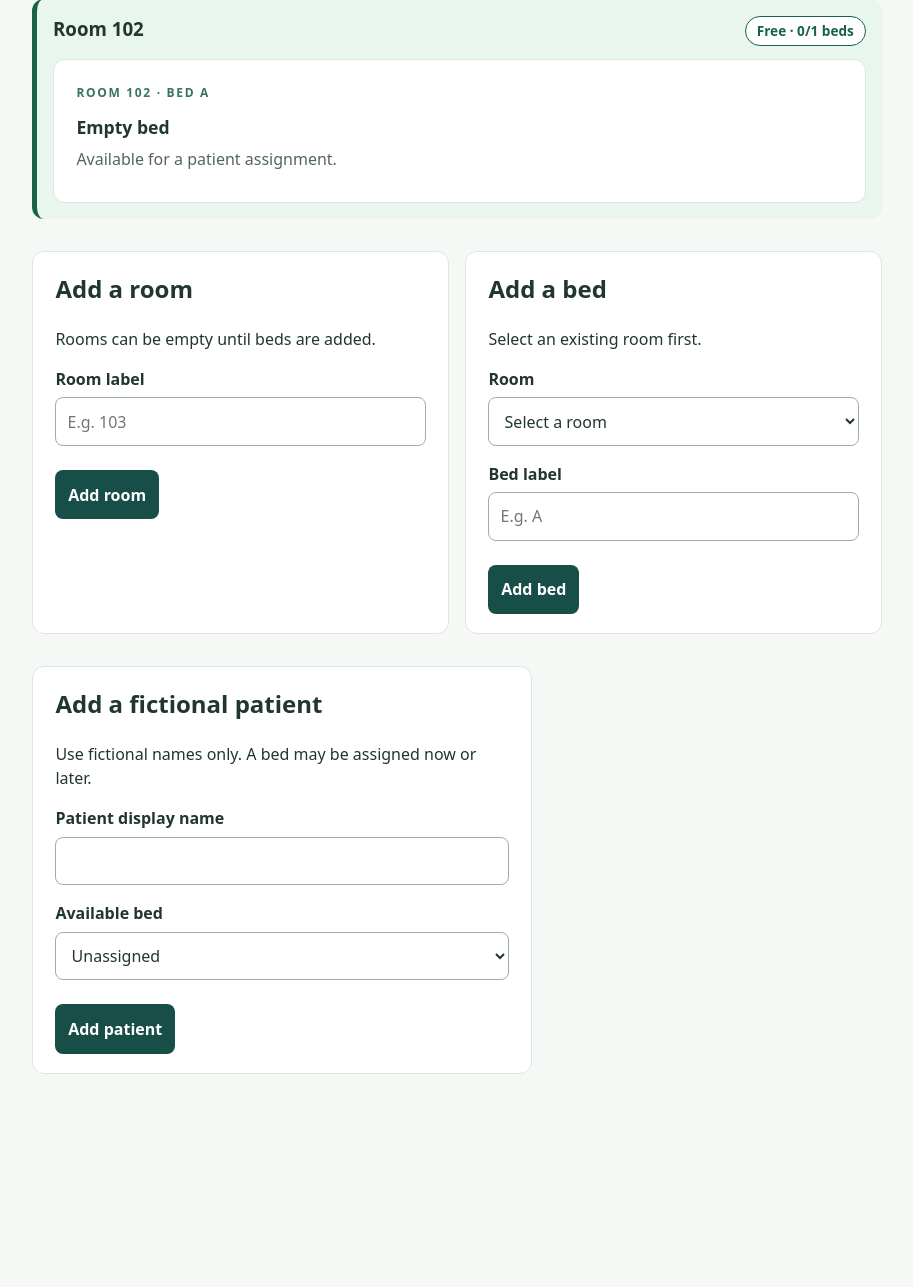
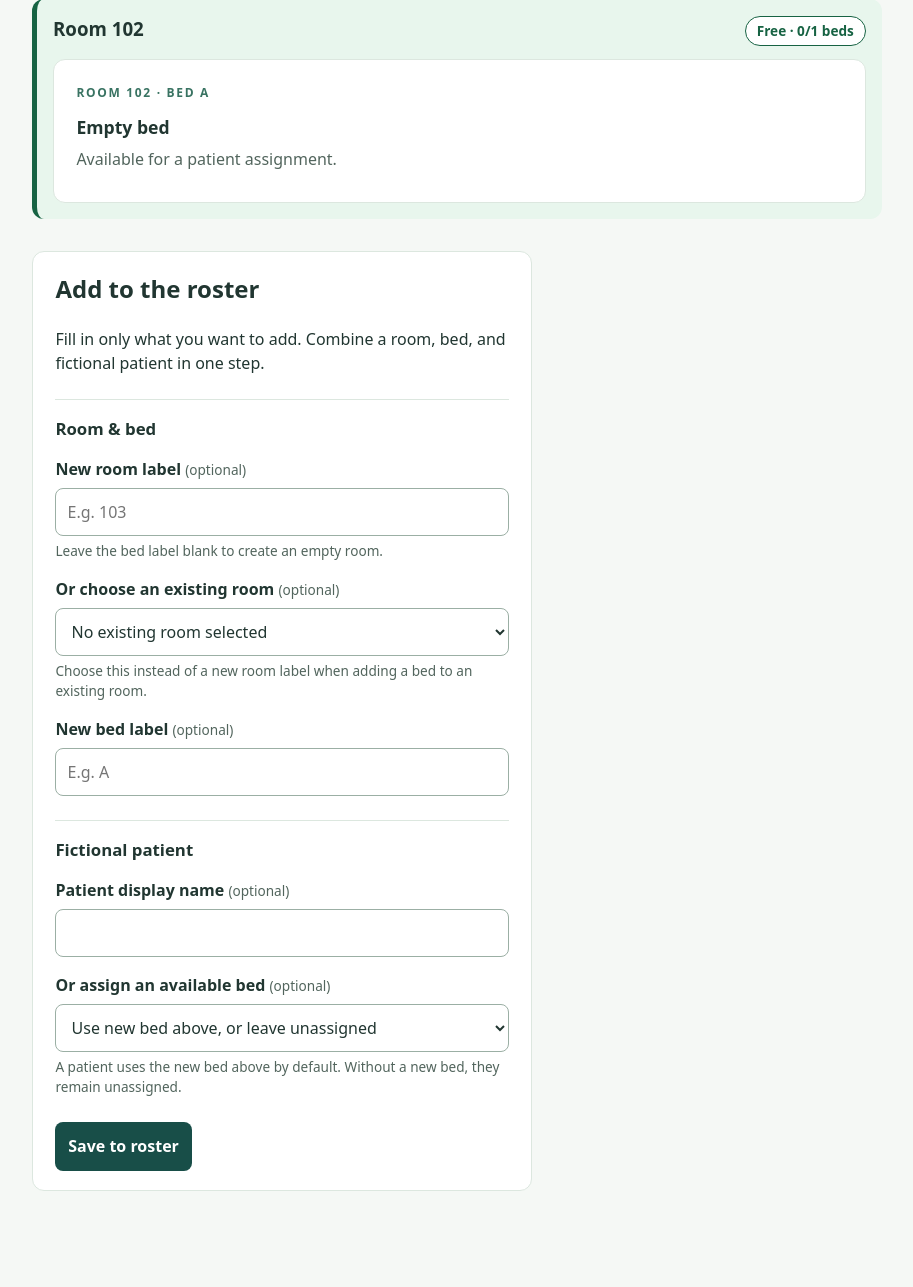
Before and after one commit to matiastripode/hw_hackathon_oct_2026, a FastAPI app: page / in a window 1280 px wide. Shown: the part 700-1987 px from the top of the page, without its empty margins (183-1096 px from the left). Before the commit the page ends 1774 px from the top, so only its background shows below. Run offline with FastAPI, Linux system fonts and the light colour scheme; the visitor is signed in with stand-in values (Sample User, id 1); data comes from the database, SQL or seed files in the repository.

Commit message:
Unify roster creation and paginate rooms and patients

```diff
--- a/handoff/app.py
+++ b/handoff/app.py
@@ -4,7 +4,7 @@ import sqlite3
 from contextlib import asynccontextmanager
 from pathlib import Path
 
-from fastapi import FastAPI, Form, HTTPException, Request
+from fastapi import FastAPI, Form, HTTPException, Query, Request
 from fastapi.responses import HTMLResponse, RedirectResponse
 from fastapi.staticfiles import StaticFiles
 from fastapi.templating import Jinja2Templates
@@ -17,6 +17,7 @@ ASSETS = Path(__file__).resolve().parent
 EDITABLE_ENTRY_TYPES = {"symptom", "task"}
 SEVERITIES = {"low", "medium", "high"}
 ENTRY_STATUSES = {"open", "done"}
+ROSTER_PAGE_SIZE = 3
 ENTRY_PRESETS = {
     "symptom": ("Dizziness", "Pain or discomfort", "Poor sleep", "Reduced appetite"),
     "task": ("Confirm transportation", "Prepare appointment notes", "Check supplies", "Confirm follow-up appointment"),
@@ -85,13 +86,21 @@ def logout(request: Request):
 
 
 @app.get("/", response_class=HTMLResponse)
-def roster(request: Request):
+def roster(request: Request, room_page: int = Query(1, ge=1), patient_page: int = Query(1, ge=1)):
     if not request.session.get("caregiver"):
         return RedirectResponse("/login", status_code=303)
-    return render_roster(request)
+    return render_roster(request, room_page=room_page, patient_page=patient_page)
 
 
-def render_roster(request, error=None, status_code=200, room_error=None, bed_error=None):
+def paginate(items, page):
+    pages = max(1, (len(items) + ROSTER_PAGE_SIZE - 1) // ROSTER_PAGE_SIZE)
+    page = min(page, pages)
+    start = (page - 1) * ROSTER_PAGE_SIZE
+    return items[start:start + ROSTER_PAGE_SIZE], page, pages
+
+
+def render_roster(request, error=None, status_code=200, room_error=None, bed_error=None,
+                  room_page=1, patient_page=1, form_values=None):
     with open_database(database_path()) as connection:
         rooms = []
         for row in connection.execute(
@@ -121,17 +130,37 @@ def render_roster(request, error=None, status_code=200, room_error=None, bed_err
         unassigned = connection.execute(
             "SELECT id, display_name FROM patient WHERE bed_id IS NULL AND active = 1 ORDER BY display_name, id"
         ).fetchall()
+    visible_rooms, room_page, room_pages = paginate(rooms, room_page)
+    visible_patients, patient_page, patient_pages = paginate(unassigned, patient_page)
+    visible_beds, bed_pages = {}, {}
+    for room in visible_rooms:
+        room_beds = [bed for bed in beds if bed["room_label"] == room["label"]]
+        try:
+            requested_page = max(1, int(request.query_params.get(f"bed_page_{room['id']}", "1")))
+        except ValueError:
+            requested_page = 1
+        visible_beds[room["id"]], current_page, total_pages = paginate(room_beds, requested_page)
+        bed_pages[room["id"]] = (current_page, total_pages)
     return templates.TemplateResponse(
         request,
         "roster.html",
         {
             "caregiver": request.session["caregiver"],
             "rooms": rooms,
+            "visible_rooms": visible_rooms,
+            "room_page": room_page,
+            "room_pages": room_pages,
             "beds": beds,
-            "unassigned": unassigned,
+            "visible_beds": visible_beds,
+            "bed_pages": bed_pages,
+            "unassigned": visible_patients,
+            "patient_page": patient_page,
+            "patient_pages": patient_pages,
+            "unassigned_count": len(unassigned),
             "error": error,
             "room_error": room_error,
             "bed_error": bed_error,
+            "form_values": form_values or {},
         },
         status_code=status_code,
     )
@@ -189,16 +218,93 @@ def selected_bed(connection, bed_id):
     return selected_id
 
 
-@app.post("/rooms")
-def create_room(request: Request, label: str = Form("")):
+@app.post("/roster/add")
+def add_to_roster(request: Request, room_id: str = Form(""),
+                  label: str = Form(""), bed_label: str = Form(""),
+                  display_name: str = Form(""), bed_id: str = Form("")):
     if not request.session.get("caregiver"):
         return RedirectResponse("/login", status_code=303)
+    values = dict(room_id=room_id, label=label, bed_label=bed_label, display_name=display_name, bed_id=bed_id)
+
+    def invalid(message, status=400):
+        return render_roster(request, error=message, status_code=status, form_values=values)
+
+    label, bed_label, name = label.strip(), bed_label.strip(), display_name.strip()
+    if not any((label, room_id, bed_label, name, bed_id)):
+        return invalid("Enter a room, bed, or fictional patient to add.")
+    if values["label"] and (not 1 <= len(label) <= 40 or not label.isprintable()):
+        return invalid("Enter a room label (up to 40 characters).")
+    if values["bed_label"] and (not 1 <= len(bed_label) <= 20 or not bed_label.isprintable()):
+        return invalid("Enter a bed label (up to 20 characters).")
+    if values["display_name"] and (not 1 <= len(name) <= 80 or not name.isprintable()):
+        return invalid("Enter a fictional patient name (up to 80 characters).")
+    if label and room_id:
+        return invalid("Choose a new room label or an existing room, not both.")
+    if room_id and not bed_label:
+        return invalid("Enter a bed label for the selected room.")
+    if bed_label and not (label or room_id):
+        return invalid("Enter a new room label or choose an existing room for the bed.")
+    if bed_id and not name:
+        return invalid("Enter a fictional patient name to assign a bed.")
+
+    stage = "room"
+    try:
+        with open_database(database_path()) as connection:
+            room_label = label
+            if label:
+                connection.execute("INSERT INTO room (label) VALUES (?)", (label,))
+            elif room_id:
+                try:
+                    selected_room = int(room_id)
+                except ValueError as exc:
+                    raise ValueError("Choose an existing room for the new bed.") from exc
+                room = connection.execute("SELECT label FROM room WHERE id = ?", (selected_room,)).fetchone()
+                if room is None:
+                    raise ValueError("Choose an existing room for the new bed.")
+                room_label = room["label"]
+            new_bed_id = None
+            if bed_label:
+                stage = "bed"
+                new_bed_id = connection.execute(
+                    "INSERT INTO bed (room_label, bed_label) VALUES (?, ?)", (room_label, bed_label)
+                ).lastrowid
+            patient_id = None
+            if name:
+                stage = "patient"
+                assigned_bed = selected_bed(connection, bed_id) if bed_id else new_bed_id
+                patient_id = connection.execute(
+                    "INSERT INTO patient (display_name, bed_id) VALUES (?, ?)", (name, assigned_bed)
+                ).lastrowid
+    except ValueError as exc:
+        return invalid(str(exc))
+    except sqlite3.IntegrityError:
+        message = {
+            "room": "That room already exists.",
+            "bed": "That bed already exists in this room.",
+            "patient": "That bed is already occupied.",
+        }[stage]
+        return invalid(message, 409)
+    return RedirectResponse(f"/patients/{patient_id}" if patient_id else "/", status_code=303)
+
+
+@app.post("/rooms")
+def create_room(request: Request, label: str = Form(""), room_id: str = Form("new"),
+                bed_label: str = Form("")):
+    if not request.session.get("caregiver"):
+        return RedirectResponse("/login", status_code=303)
+    if room_id != "new":
+        return create_bed(request, room_id, bed_label)
     label = label.strip()
+    bed_label = bed_label.strip()
     if not 1 <= len(label) <= 40 or not label.isprintable():
         return render_roster(request, status_code=400, room_error="Enter a room label (up to 40 characters).")
+    if bed_label and (len(bed_label) > 20 or not bed_label.isprintable()):
+        return render_roster(request, status_code=400, room_error="Enter a bed label (up to 20 characters).")
     try:
         with open_database(database_path()) as connection:
             connection.execute("INSERT INTO room (label) VALUES (?)", (label,))
+            if bed_label:
+                connection.execute("INSERT INTO bed (room_label, bed_label) VALUES (?, ?)", (label, bed_label))
     except sqlite3.IntegrityError:
         return render_roster(request, status_code=409, room_error="That room already exists.")
     return RedirectResponse("/", status_code=303)
@@ -237,22 +343,42 @@ def patient_board(request: Request, patient_id: int):
 
 
 @app.post("/patients")
-def create_patient(request: Request, display_name: str = Form(""), bed_id: str = Form("")):
+def create_patient(request: Request, display_name: str = Form(""), bed_id: str = Form(""),
+                   new_room_id: str = Form(""), new_bed_label: str = Form("")):
     if not request.session.get("caregiver"):
         return RedirectResponse("/login", status_code=303)
     name = display_name.strip()
     if not name or len(name) > 80 or not name.isprintable():
         return render_roster(request, "Enter a fictional patient name (up to 80 characters).", 400)
+    new_bed_label = new_bed_label.strip()
+    if bed_id and (new_room_id or new_bed_label):
+        return render_roster(request, "Choose an available bed or create a new one, not both.", 400)
+    if new_bed_label and not new_room_id:
+        return render_roster(request, "Choose a room for the new bed.", 400)
+    if new_room_id and (not 1 <= len(new_bed_label) <= 20 or not new_bed_label.isprintable()):
+        return render_roster(request, "Enter a bed label (up to 20 characters).", 400)
     try:
         with open_database(database_path()) as connection:
             assigned_bed = selected_bed(connection, bed_id)
+            if new_room_id:
+                try:
+                    room_id = int(new_room_id)
+                except ValueError as exc:
+                    raise ValueError("Choose an existing room for the new bed.") from exc
+                room = connection.execute("SELECT label FROM room WHERE id = ?", (room_id,)).fetchone()
+                if room is None:
+                    raise ValueError("Choose an existing room for the new bed.")
+                assigned_bed = connection.execute(
+                    "INSERT INTO bed (room_label, bed_label) VALUES (?, ?)", (room["label"], new_bed_label)
+                ).lastrowid
             patient_id = connection.execute(
                 "INSERT INTO patient (display_name, bed_id) VALUES (?, ?)", (name, assigned_bed)
             ).lastrowid
     except ValueError as exc:
         return render_roster(request, str(exc), 400)
     except sqlite3.IntegrityError:
-        return render_roster(request, "That bed is already occupied.", 409)
+        message = "That bed already exists in this room." if new_room_id else "That bed is already occupied."
+        return render_roster(request, message, 409)
     return RedirectResponse(f"/patients/{patient_id}", status_code=303)
 
 
--- a/handoff/static/styles.css
+++ b/handoff/static/styles.css
@@ -25,6 +25,9 @@ header p:last-child { margin-bottom: 0; color: #d7ebe5; }
 main { padding: 2rem 0 4rem; }
 main > section { margin-bottom: 2rem; }
 .roster-grid { display: grid; grid-template-columns: repeat(auto-fit, minmax(220px, 1fr)); gap: .85rem; }
+.pagination { display: flex; flex-wrap: wrap; align-items: center; gap: .7rem; margin: 1rem 0; color: #52655d; }
+.pagination a { padding: .45rem .8rem; border: 1px solid #9bafa4; border-radius: 8px; color: #135a50; background: white; font-weight: 700; }
+.pagination a:focus-visible { outline: 3px solid #d69b38; outline-offset: 2px; }
 .room-group { --room-accent: #59645e; --room-bg: #f0f3f1; margin-bottom: 1.6rem; padding: 1rem; border-left: 5px solid var(--room-accent); border-radius: 12px; background: var(--room-bg); }
 .room-occupied { --room-accent: #922f2b; --room-bg: #fff0ee; }
 .room-free { --room-accent: #176343; --room-bg: #e8f6ed; }
@@ -32,7 +35,6 @@ main > section { margin-bottom: 2rem; }
 .room-heading { display: flex; justify-content: space-between; align-items: baseline; flex-wrap: wrap; gap: .5rem; margin-bottom: .8rem; }
 .room-group h3 { margin: 0; }
 .room-status { padding: .25rem .7rem; border: 1px solid var(--room-accent); border-radius: 999px; color: var(--room-accent); background: white; font-size: .85rem; font-weight: 700; }
-.facility-forms { display: grid; grid-template-columns: repeat(auto-fit, minmax(280px, 1fr)); gap: 1rem; margin-bottom: 2rem; }
 .roster-card, .patient-form, .bed-form { padding: 1.2rem 1.4rem; border: 1px solid #dce7df; border-radius: 12px; background: white; }
 .roster-card .eyebrow { color: #397362; }
 .roster-card h3, .roster-card h4 { margin: .4rem 0; font-size: 1.1rem; }
@@ -42,6 +44,8 @@ main > section { margin-bottom: 2rem; }
 .patient-location { margin: .5rem 0; color: #d7ebe5; font-weight: 700; }
 .patient-form { max-width: 500px; }
 .patient-form h2, .bed-form h2 { margin-top: 0; }
+.form-subheading { margin: 1.5rem 0 .2rem; padding-top: 1rem; border-top: 1px solid #dce7df; font-size: 1.05rem; }
+.patient-form .optional { color: #52655d; font-size: .85rem; font-weight: 400; }
 .patient-form label, .bed-form label { display: block; margin: 1rem 0 .4rem; font-weight: 650; }
 .patient-form input, .patient-form select, .bed-form select { display: block; width: 100%; padding: .7rem; border: 1px solid #9bafa4; border-radius: 8px; background: white; color: #213631; font: inherit; }
 .bed-form { margin-top: 2rem; max-width: 500px; }
--- a/handoff/templates/roster.html
+++ b/handoff/templates/roster.html
@@ -29,14 +29,14 @@
   <main class="wrap">
     <section aria-labelledby="roster-title">
       <h2 id="roster-title">Patient roster</h2>
-      {% for room in rooms %}
+      {% for room in visible_rooms %}
       <div class="room-group room-{{ room['state'] }}">
         <div class="room-heading">
           <h3>Room {{ room["label"] }}</h3>
           <span class="room-status">{{ room["status"] }}</span>
         </div>
         <div class="roster-grid">
-          {% for bed in beds if bed["room_label"] == room["label"] %}
+          {% for bed in visible_beds[room["id"]] %}
           <article class="roster-card">
             <p class="eyebrow">Room {{ room["label"] }} · Bed {{ bed["bed_label"] }}</p>
             {% if bed["patient_id"] %}
@@ -52,10 +52,25 @@
           <p class="empty">No beds yet</p>
           {% endfor %}
         </div>
+        {% set bed_page, total_bed_pages = bed_pages[room["id"]] %}
+        {% if total_bed_pages > 1 %}
+        <nav class="pagination" aria-label="Room {{ room['label'] }} bed pages">
+          {% if bed_page > 1 %}<a href="/?room_page={{ room_page }}&amp;patient_page={{ patient_page }}&amp;bed_page_{{ room['id'] }}={{ bed_page - 1 }}">Previous beds</a>{% endif %}
+          <span>Beds page {{ bed_page }} of {{ total_bed_pages }}</span>
+          {% if bed_page < total_bed_pages %}<a href="/?room_page={{ room_page }}&amp;patient_page={{ patient_page }}&amp;bed_page_{{ room['id'] }}={{ bed_page + 1 }}">Next beds</a>{% endif %}
+        </nav>
+        {% endif %}
       </div>
       {% endfor %}
+      {% if room_pages > 1 %}
+      <nav class="pagination" aria-label="Room pages">
+        {% if room_page > 1 %}<a href="/?room_page={{ room_page - 1 }}&amp;patient_page={{ patient_page }}">Previous rooms</a>{% endif %}
+        <span>Rooms page {{ room_page }} of {{ room_pages }}</span>
+        {% if room_page < room_pages %}<a href="/?room_page={{ room_page + 1 }}&amp;patient_page={{ patient_page }}">Next rooms</a>{% endif %}
+      </nav>
+      {% endif %}
     </section>
-    {% if unassigned %}
+    {% if unassigned_count %}
     <section aria-labelledby="unassigned-title">
       <h2 id="unassigned-title">Unassigned patients</h2>
       <div class="roster-grid">
@@ -67,52 +82,46 @@
         </article>
         {% endfor %}
       </div>
+      {% if patient_pages > 1 %}
+      <nav class="pagination" aria-label="Unassigned patient pages">
+        {% if patient_page > 1 %}<a href="/?room_page={{ room_page }}&amp;patient_page={{ patient_page - 1 }}">Previous patients</a>{% endif %}
+        <span>Patients page {{ patient_page }} of {{ patient_pages }}</span>
+        {% if patient_page < patient_pages %}<a href="/?room_page={{ room_page }}&amp;patient_page={{ patient_page + 1 }}">Next patients</a>{% endif %}
+      </nav>
+      {% endif %}
     </section>
     {% endif %}
-    <div class="facility-forms">
-      <section class="patient-form" aria-labelledby="add-room-title">
-        <h2 id="add-room-title">Add a room</h2>
-        <p>Rooms can be empty until beds are added.</p>
-        {% if room_error %}<p class="form-error" role="alert">{{ room_error }}</p>{% endif %}
-        <form action="/rooms" method="post">
-          <label for="room-label">Room label</label>
-          <input id="room-label" name="label" type="text" maxlength="40" required placeholder="E.g. 103">
-          <button class="primary-button" type="submit">Add room</button>
-        </form>
-      </section>
-      <section class="patient-form" aria-labelledby="add-bed-title">
-        <h2 id="add-bed-title">Add a bed</h2>
-        <p>Select an existing room first.</p>
-        {% if bed_error %}<p class="form-error" role="alert">{{ bed_error }}</p>{% endif %}
-        <form action="/beds" method="post">
-          <label for="new-bed-room">Room</label>
-          <select id="new-bed-room" name="room_id" required>
-            <option value="">Select a room</option>
-            {% for room in rooms %}
-            <option value="{{ room['id'] }}">{{ room["label"] }}</option>
-            {% endfor %}
-          </select>
-          <label for="new-bed-label">Bed label</label>
-          <input id="new-bed-label" name="bed_label" type="text" maxlength="20" required placeholder="E.g. A">
-          <button class="primary-button" type="submit">Add bed</button>
-        </form>
-      </section>
-    </div>
-    <section class="patient-form" aria-labelledby="add-patient-title">
-      <h2 id="add-patient-title">Add a fictional patient</h2>
-      <p>Use fictional names only. A bed may be assigned now or later.</p>
-      {% if error %}<p class="form-error" role="alert">{{ error }}</p>{% endif %}
-      <form action="/patients" method="post">
-        <label for="display-name">Patient display name</label>
-        <input id="display-name" name="display_name" type="text" maxlength="80" required autocomplete="off">
-        <label for="bed-id">Available bed</label>
-        <select id="bed-id" name="bed_id">
-          <option value="">Unassigned</option>
-          {% for bed in beds if not bed["patient_id"] %}
-          <option value="{{ bed['id'] }}">Room {{ bed["room_label"] }} · Bed {{ bed["bed_label"] }}</option>
+    <section class="patient-form" aria-labelledby="add-roster-title">
+      <h2 id="add-roster-title">Add to the roster</h2>
+      <p>Fill in only what you want to add. Combine a room, bed, and fictional patient in one step.</p>
+      {% if error or room_error or bed_error %}<p class="form-error" role="alert">{{ error or room_error or bed_error }}</p>{% endif %}
+      <form action="/roster/add" method="post">
+        <h3 class="form-subheading">Room &amp; bed</h3>
+        <label for="room-label">New room label <span class="optional">(optional)</span></label>
+        <input id="room-label" name="label" type="text" maxlength="40" placeholder="E.g. 103" value="{{ form_values.get('label', '') }}">
+        <p class="field-hint">Leave the bed label blank to create an empty room.</p>
+        <label for="facility-room">Or choose an existing room <span class="optional">(optional)</span></label>
+        <select id="facility-room" name="room_id">
+          <option value="">No existing room selected</option>
+          {% for room in rooms %}
+          <option value="{{ room['id'] }}" {% if form_values.get('room_id') == room['id'] | string %}selected{% endif %}>{{ room["label"] }} ({{ room["bed_count"] }} {{ "bed" if room["bed_count"] == 1 else "beds" }})</option>
           {% endfor %}
         </select>
-        <button class="primary-button" type="submit">Add patient</button>
+        <p class="field-hint">Choose this instead of a new room label when adding a bed to an existing room.</p>
+        <label for="new-bed-label">New bed label <span class="optional">(optional)</span></label>
+        <input id="new-bed-label" name="bed_label" type="text" maxlength="20" placeholder="E.g. A" value="{{ form_values.get('bed_label', '') }}">
+        <h3 class="form-subheading">Fictional patient</h3>
+        <label for="display-name">Patient display name <span class="optional">(optional)</span></label>
+        <input id="display-name" name="display_name" type="text" maxlength="80" autocomplete="off" value="{{ form_values.get('display_name', '') }}">
+        <label for="bed-id">Or assign an available bed <span class="optional">(optional)</span></label>
+        <select id="bed-id" name="bed_id">
+          <option value="">Use new bed above, or leave unassigned</option>
+          {% for bed in beds if not bed["patient_id"] %}
+          <option value="{{ bed['id'] }}" {% if form_values.get('bed_id') == bed['id'] | string %}selected{% endif %}>Room {{ bed["room_label"] }} · Bed {{ bed["bed_label"] }}</option>
+          {% endfor %}
+        </select>
+        <p class="field-hint">A patient uses the new bed above by default. Without a new bed, they remain unassigned.</p>
+        <button class="primary-button" type="submit">Save to roster</button>
       </form>
     </section>
   </main>
```
Also changed, not shown: tests/test_app.py (+196 -0 lines), README.md.
